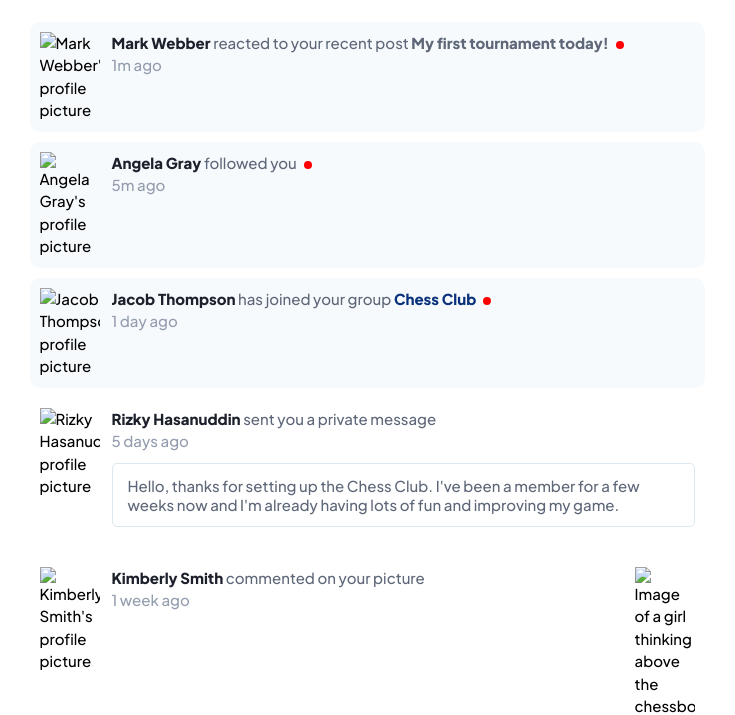
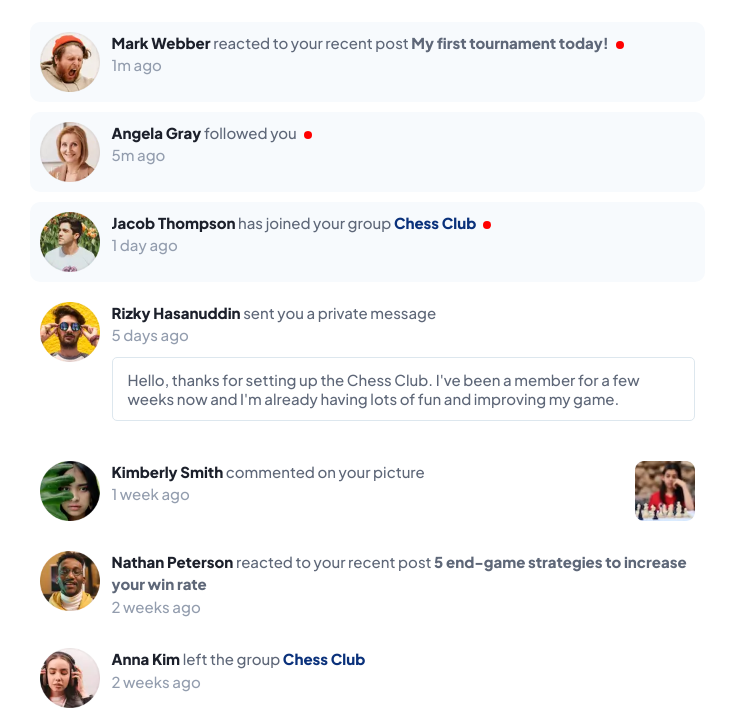
Before and after one commit to d8701a/notifications-page, a plain HTML site: page index.html in a window 1280 px wide. Shown: the part 123-838 px from the top of the page, without its empty margins (273-1008 px from the left). Drawn offline with Linux system fonts and the light colour scheme; the site is published under a folder, as on GitHub Pages, so addresses that start at the root find nothing.

Commit message:
Update index.html

```diff
--- a/index.html
+++ b/index.html
@@ -28,7 +28,7 @@
     <div class="main__content">
 
       <article class="post unreadPost">
-        <img src="/assets/images/avatar-mark-webber.webp" alt="Mark Webber's profile picture">
+        <img src="assets/images/avatar-mark-webber.webp" alt="Mark Webber's profile picture">
         <div class="post__content">
           <p><span class="user_name">Mark Webber</span> reacted to your recent post <span class="post_name"> My first
               tournament today!</span><span class="unread-dot"></span></p>
@@ -37,7 +37,7 @@
       </article>
 
       <article class="post unreadPost">
-        <img src="/assets/images/avatar-angela-gray.webp" alt="Angela Gray's profile picture">
+        <img src="assets/images/avatar-angela-gray.webp" alt="Angela Gray's profile picture">
         <div class="post__content">
           <p><span class="user_name">Angela Gray</span> followed you<span class="unread-dot"></span></p>
           <p class="comment_time">5m ago</p>
@@ -45,7 +45,7 @@
       </article>
 
       <article class="post unreadPost">
-        <img src="/assets/images/avatar-jacob-thompson.webp" alt="Jacob Thompson's profile picture">
+        <img src="assets/images/avatar-jacob-thompson.webp" alt="Jacob Thompson's profile picture">
         <div class="post__content">
           <p><span class="user_name">Jacob Thompson</span> has joined your group <span class="group_name">Chess
               Club</span><span class="unread-dot"></span>
@@ -55,7 +55,7 @@
       </article>
 
       <article class="post">
-        <img src="/assets/images/avatar-rizky-hasanuddin.webp" alt="Rizky Hasanuddin profile picture">
+        <img src="assets/images/avatar-rizky-hasanuddin.webp" alt="Rizky Hasanuddin profile picture">
         <div class="post__content">
           <p><span class="user_name">Rizky Hasanuddin</span> sent you a private message</p>
           <p class="comment_time">5 days ago</p>
@@ -66,16 +66,16 @@
       </article>
 
       <article class="post">
-        <img src="/assets/images/avatar-kimberly-smith.webp" alt="Kimberly Smith's profile picture">
+        <img src="assets/images/avatar-kimberly-smith.webp" alt="Kimberly Smith's profile picture">
         <div class="post__content">
           <p><span class="user_name">Kimberly Smith</span> commented on your picture</p>
           <p class="comment_time">1 week ago</p>
         </div>
-        <img src="/assets/images/image-chess.webp" alt="Image of a girl thinking above the chessboard">
+        <img src="assets/images/image-chess.webp" alt="Image of a girl thinking above the chessboard">
       </article>
 
       <article class="post">
-        <img src="/assets/images/avatar-nathan-peterson.webp" alt="Nathan Peterson's profile picture">
+        <img src="assets/images/avatar-nathan-peterson.webp" alt="Nathan Peterson's profile picture">
         <div class="post__content">
           <p><span class="user_name">Nathan Peterson</span> reacted to your recent post <span class="post_name">5
               end-game strategies to increase your win rate </span>
@@ -85,7 +85,7 @@
       </article>
 
       <article class="post">
-        <img src="/assets/images/avatar-anna-kim.webp" alt="Anna Kim's profile picture">
+        <img src="assets/images/avatar-anna-kim.webp" alt="Anna Kim's profile picture">
         <div class="post__content">
           <p><span class="user_name">Anna Kim</span> left the group <span class="group_name">Chess Club</span>
           </p>
```
